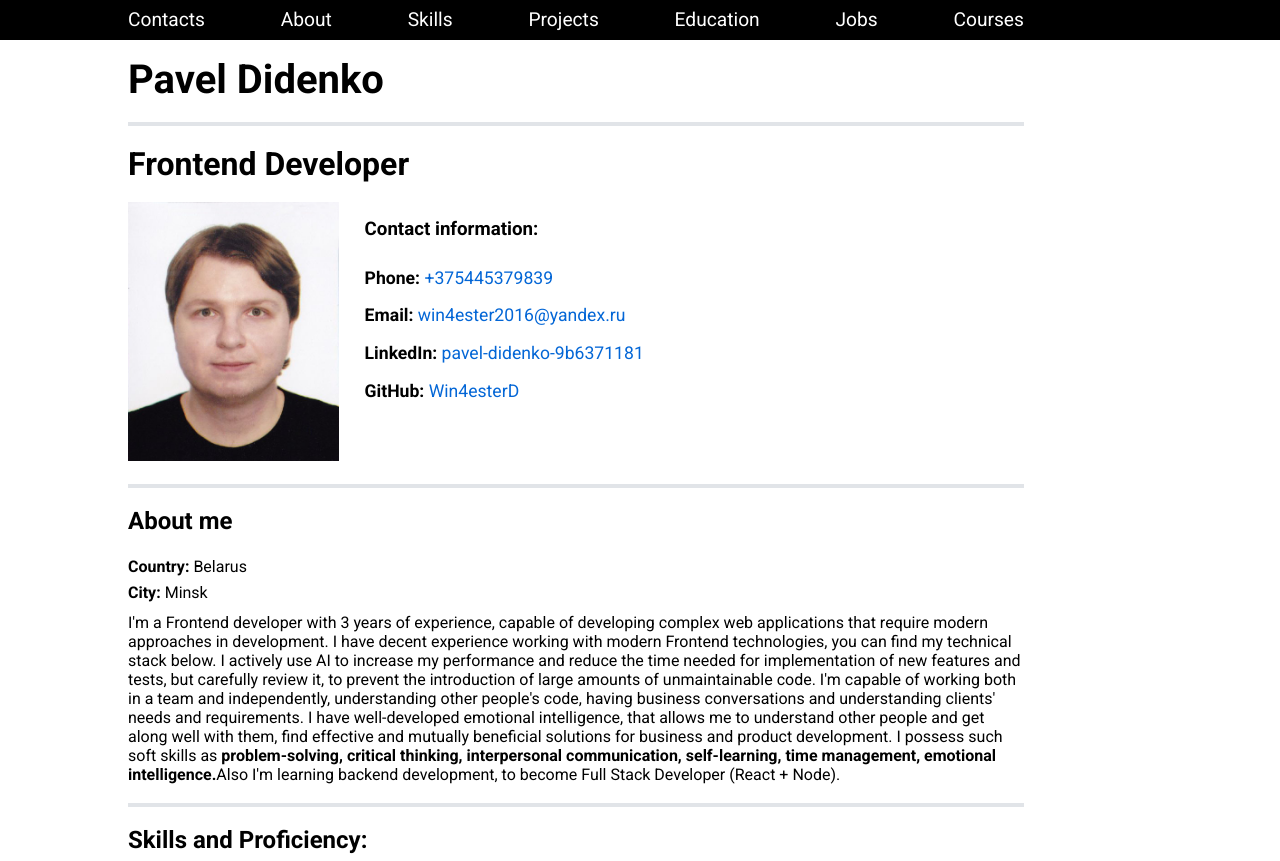
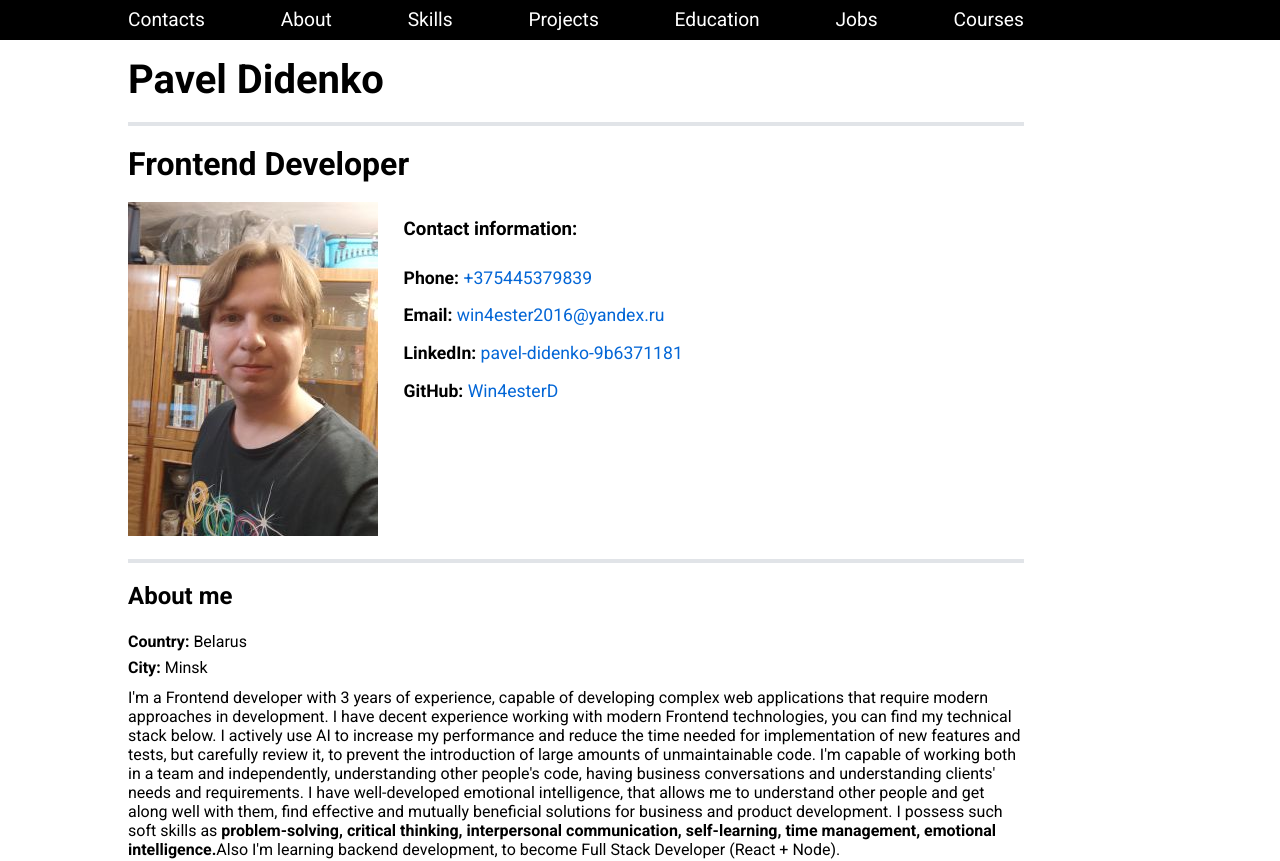
Before and after one commit to Win4esterD/Curriculum-vitae, a React (Vite) app: page / in a window 1280 px wide. Shown: the top 861 px of the page. Built offline with nearby package versions, Linux system fonts and the light colour scheme.

Commit message:
Feat: change foto

```diff
--- a/src/sections/Contacts/Contacts.tsx
+++ b/src/sections/Contacts/Contacts.tsx
@@ -13,7 +13,7 @@ export function Contacts() {
       </div>
       <div className={styles.contactInfo}>
         <div className="contact-info__foto">
-          <img src="assets/img/foto.jpg" alt="foto" className={styles.foto} width={211} height={259}/>
+          <img src="assets/img/foto.jpg" alt="foto" className={styles.foto} width={250} height={334}/>
         </div>
         <div className={styles.contactInformation}>
           <h3>Contact information:</h3>
```
Also changed, not shown: public/assets/img/foto.jpg.
